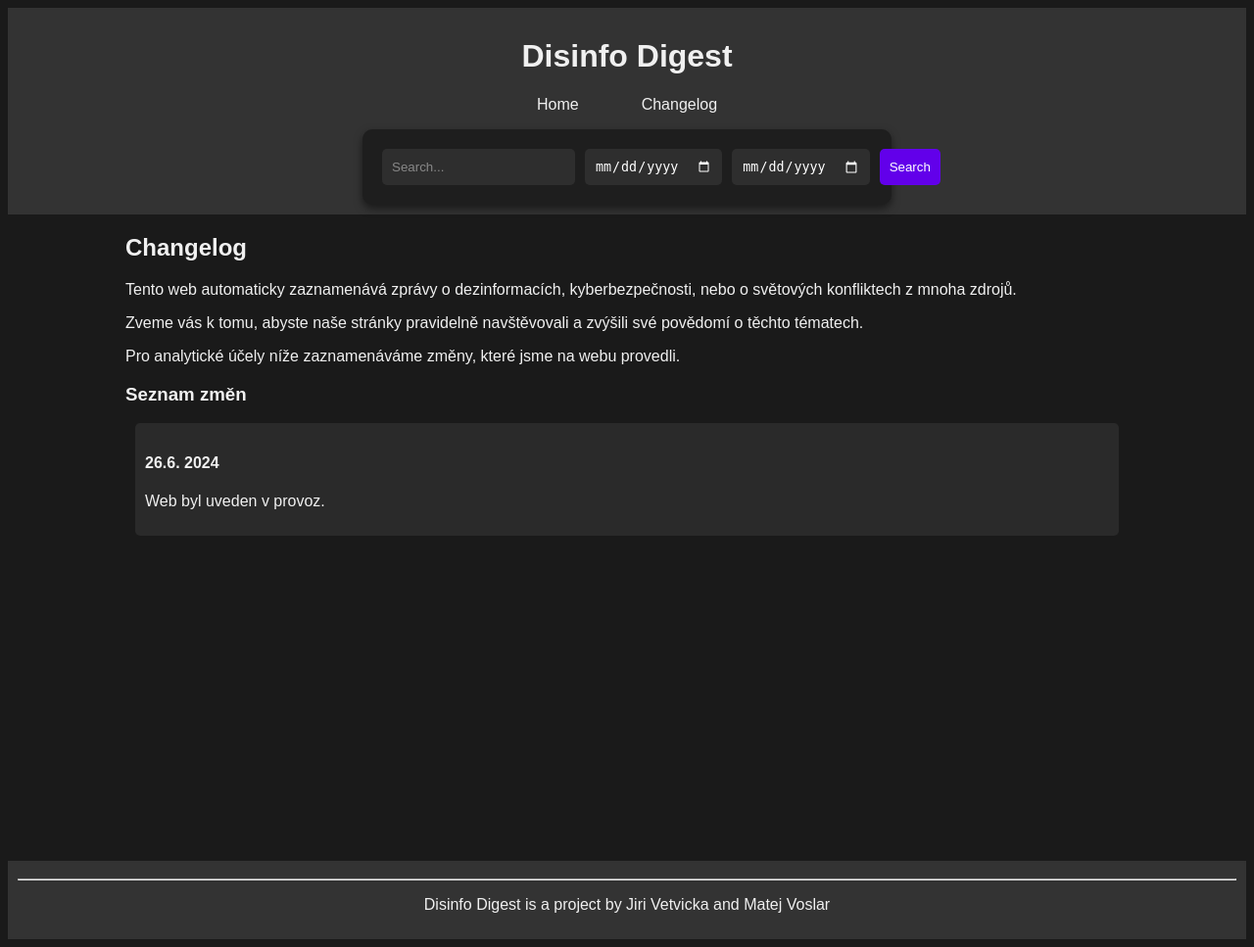
After one commit to msamyel/disinfo-digest, a Flask app: page /changelog in a window 1280 px wide. The commit adds this page. Shown: the whole page at 98% size. Run offline with Flask 3, Linux system fonts and the light colour scheme; some libraries are stand-ins or nearby versions.

Commit message:
add changelog page

```diff
--- a/app.py
+++ b/app.py
@@ -130,6 +130,9 @@ def save_articles():
     db.session.commit()
     return "Articles saved!"
 
+@app.route("/changelog")
+def changelog():
+    return render_template('changelog.html', title='Changelog')
 
 @app.cli.command('init-db')
 def init_db():
--- a/static/style.css
+++ b/static/style.css
@@ -31,8 +31,8 @@ header ul {
 main {
     max-width: 80vw;
     margin: 0 auto;
+    min-height: 80vh;
 }
-
 
 h3 {
     color: #f0f0f0;
--- /dev/null
+++ b/templates/changelog.html
@@ -0,0 +1,23 @@
+{% extends "base.html" %}
+
+{% block content %}
+<main>
+    <h2>Changelog</h2>
+    <p>
+        Tento web automaticky zaznamenává zprávy o dezinformacích, kyberbezpečnosti, nebo o světových konfliktech z mnoha zdrojů.
+    </p>
+    <p>
+        Zveme vás k tomu, abyste naše stránky pravidelně navštěvovali a zvýšili své povědomí o těchto tématech.
+    </p>
+    <p>
+        Pro analytické účely níže zaznamenáváme změny, které jsme na webu provedli.
+    </p>
+    <h3>Seznam změn</h3>
+    <article>
+        <h4>26.6. 2024</h4>
+        <p class="article__content">
+            Web byl uveden v provoz.
+        </p>
+    </article>
+</main>
+{% endblock %}
```
